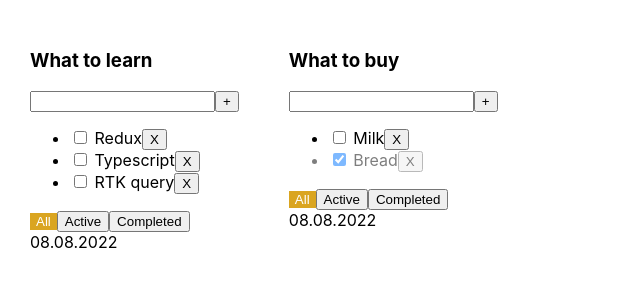
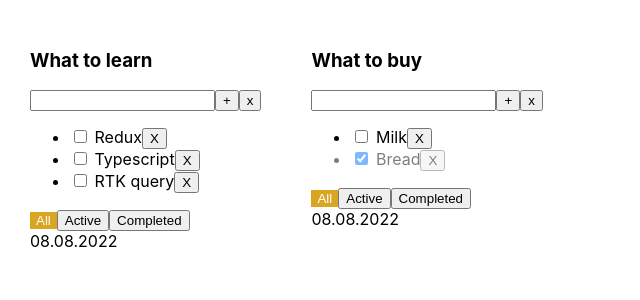
Before and after one commit to MillionerMIN/to-do-list, a React (Vite) app: page / in a window 1280 px wide. Shown: the top 300 px of the page, without its empty margins (0-640 px from the left). Built offline with nearby package versions, Linux system fonts and the light colour scheme.

Commit message:
#sprint02week1: Added removeTodolistHandler, delete todolist and task for todolist

```diff
--- a/src/app/App.tsx
+++ b/src/app/App.tsx
@@ -72,6 +72,13 @@ function App() {
     setTasks(task);
   };
 
+  const removeTodolist = (todolistId: string) => {
+    const newTodolists = todolists.filter((tl) => tl.id !== todolistId);
+    setTodolists(newTodolists);
+    delete tasks[todolistId];
+    setTasks({ ...tasks });
+  };
+
   console.log('$c Render');
 
   return (
@@ -101,6 +108,7 @@ function App() {
             changeTaskStatus={changeTaskStatus}
             removeTask={removeTask}
             changeFilter={changeFilter}
+            removeTodolist={removeTodolist}
           />
         );
       })}
--- a/src/shared/ui/ui-todolist/index.tsx
+++ b/src/shared/ui/ui-todolist/index.tsx
@@ -19,6 +19,7 @@ type UiTodolistProps = {
   ) => void;
   removeTask: (taskId: string, todolistId: string) => void;
   changeFilter: (todolistId: string, filter: FilterValues) => void;
+  removeTodolist: (todolistId: string) => void;
 };
 export function UiTodolist({
   todolistId,
@@ -30,9 +31,14 @@ export function UiTodolist({
   changeTaskStatus,
   removeTask,
   changeFilter,
+  removeTodolist,
 }: UiTodolistProps) {
   const [taskTitle, setTaskTitle] = useState<string>('');
   const [error, setError] = useState<string | null>(null);
+  function removeTodolistHandler() {
+    removeTodolist(todolistId);
+  }
+
   function addTaskHandler() {
     if (taskTitle.trim() !== '') {
       addTask(taskTitle.trim(), todolistId);
@@ -58,7 +64,7 @@ export function UiTodolist({
   return (
     <div>
       <h3>{title}</h3>
-      <div>
+      <div className='todolist-title-container'>
         <input
           className={error ? 'error' : ''}
           value={taskTitle}
@@ -66,6 +72,7 @@ export function UiTodolist({
           onKeyUp={addTaskOnKeyUpHandler}
         />
         <UiButton title='+' onClick={addTaskHandler} />
+        <UiButton title='x' onClick={removeTodolistHandler} />
       </div>
       {error && <p className='error-message'>{error}</p>}
       {tasks.length === 0 ? (
--- a/src/shared/ui/ui-todolist/styles.css
+++ b/src/shared/ui/ui-todolist/styles.css
@@ -12,3 +12,8 @@
 .is-done {
   opacity: 0.5;
 }
+
+.todolist-title-container {
+  display: flex;
+  justify-content: center;
+}
```
